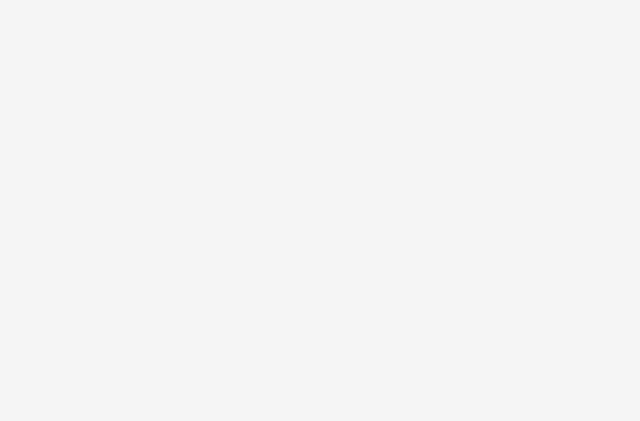
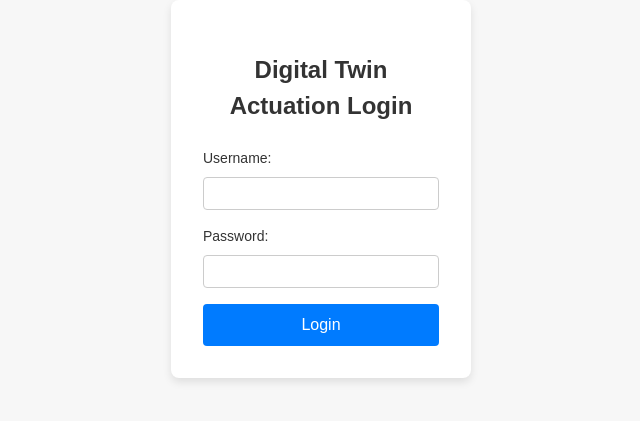
Before and after one commit to likhithkanigolla/zf-dt-frontend, a React (Create React App) app: page /login in a window 1280 px wide. Before the commit this address had no page. Shown: the part 211-632 px from the top of the page, without its empty margins (319-959 px from the left). Built offline with nearby package versions, Linux system fonts and the light colour scheme.

Commit message:
Added Authentication #7

```diff
--- a/package.json
+++ b/package.json
@@ -6,6 +6,7 @@
     "@testing-library/jest-dom": "^5.17.0",
     "@testing-library/react": "^13.4.0",
     "@testing-library/user-event": "^13.5.0",
+    "axios": "^1.7.2",
     "file-saver": "^2.0.5",
     "react": "^18.2.0",
     "react-dom": "^18.2.0",
--- a/src/App.js
+++ b/src/App.js
@@ -6,6 +6,7 @@ import VisualizationPage from './pages/VisualizationPage/VisualizationPage';
 import SimulationPage from './pages/SimulationPage/SimulationPage';
 import ActuationPage from './pages/ActuationPage/ActuationPage';
 import SimulationScenario1 from './pages/SimulationPage/SimulationScenario1';
+import LoginPage from './pages/LoginPage/LoginPage';
 // import DemoPage from './pages/DemoSim/DemoPage';
 
 const App = () => {
@@ -19,6 +20,7 @@ const App = () => {
         <Route path="/actuation" element={<ActuationPage />} />
         {/* <Route path="/demo" element={<DemoPage />} /> */}
         <Route path="/simulation/scenario1" element={<SimulationScenario1 />} />
+        <Route path='/login' element={<LoginPage/>}/>
 
       </Routes>
     </Router>
--- /dev/null
+++ b/src/config.js
@@ -0,0 +1,7 @@
+// config.js
+const config = {
+    // backendAPI : "http://smartcitylivinglab.iiit.ac.in:1629"
+    backendAPI: "http://localhost:1629"
+};
+
+export default config;
--- a/src/pages/ActuationPage/ActuationPage.js
+++ b/src/pages/ActuationPage/ActuationPage.js
@@ -2,6 +2,7 @@
 import React, { useState, useEffect } from 'react';
 import './ActuationPage.css';
 import NavigationBar from '../../components/navigation/Navigation';
+import LoginPage from '../LoginPage/LoginPage';
 
 import ZshapePipe from '../SimulationPage/components/ZshapePipe';
 import MirrorZPipe from '../SimulationPage/components/MirrorZPipe';
@@ -30,7 +31,7 @@ import SimulationCanvas from '../SimulationPage/components/SimulationCanvas';
 const backendAPI = "http://smartcitylivinglab.iiit.ac.in:1629";
 
 const ActuationPage = () => {
-
+  const [isAuthenticated, setIsAuthenticated] = useState(false);
   const [inputValues, setInputValues] = useState({
     number1: '',
     number2: '',
@@ -104,24 +105,15 @@ const ActuationPage = () => {
     );
   };
 
-  useEffect(() => {
-    // Call getNodeStatus for each node when the component mounts
-    const nodeIds = Object.keys(isOn);
-    updateNodeStatus(nodeIds)
-
-    // const interval = setInterval(() => {
-    //     getNodeStatus('WM-WF-KB04-72', '15m');
-    //   }, 5000);
-  }, []);
-
-  const updateNodeStatus = async (nodeIds) => {
-    let tmpIsOn = {};
-    for (let idx in nodeIds) {
-      tmpIsOn[nodeIds[idx]] = await getNodeStatus(nodeIds[idx], "6h");
-    }
-    console.log(tmpIsOn);
-    setIsOn(tmpIsOn);
-    console.log("Done");
+  const parseTime = (timeString) => {
+    const regex = /(\d+)([mhr])/;
+    const [, value, unit] = timeString.match(regex);
+    const multiplier = {
+      m: 60000, // minutes to milliseconds
+      h: 3600000, // hours to milliseconds
+      r: 60000 * 60 * 24, // days to milliseconds
+    };
+    return parseInt(value, 10) * multiplier[unit];
   };
 
   const getNodeStatus = async (nodeId, time) => {
@@ -148,16 +140,33 @@ const ActuationPage = () => {
     }
   };
 
-  const parseTime = (timeString) => {
-    const regex = /(\d+)([mhr])/;
-    const [, value, unit] = timeString.match(regex);
-    const multiplier = {
-      m: 60000, // minutes to milliseconds
-      h: 3600000, // hours to milliseconds
-      r: 60000 * 60 * 24, // days to milliseconds
-    };
-    return parseInt(value, 10) * multiplier[unit];
+  const updateNodeStatus = async (nodeIds) => {
+    let tmpIsOn = {};
+    for (let idx in nodeIds) {
+      tmpIsOn[nodeIds[idx]] = await getNodeStatus(nodeIds[idx], "6h");
+    }
+    console.log(tmpIsOn);
+    setIsOn(tmpIsOn);
+    console.log("Done");
   };
+
+  useEffect(() => {
+    // Call getNodeStatus for each node when the component mounts
+    const nodeIds = Object.keys(isOn);
+    updateNodeStatus(nodeIds)
+    const token = localStorage.getItem('token');
+    if (token) {
+        setIsAuthenticated(true);
+    }
+
+    // const interval = setInterval(() => {
+    //     getNodeStatus('WM-WF-KB04-72', '15m');
+    //   }, 5000);
+  }, []);
+  if (!isAuthenticated) {
+    return <LoginPage />;
+}
+
 
   const NodeActuation = async (nodeType, nodeName, status) => {
     // Update the state based on the current state
--- /dev/null
+++ b/src/pages/LoginPage/LoginPage.css
@@ -0,0 +1,90 @@
+/* LoginPage.css */
+
+/* Reset default margins and paddings */
+html, body {
+    margin: 0;
+    padding: 0;
+    box-sizing: border-box;
+    width: 100%;
+    height: 100%;
+}
+
+/* Ensure all elements inherit the box-sizing */
+*, *::before, *::after {
+    box-sizing: inherit;
+}
+
+/* Add styles for the navigation and content */
+#root, .app-container {
+    width: 100%;
+    height: 100%;
+}
+
+
+body {
+    font-family: Arial, sans-serif;
+    background-color: #f7f7f7;
+    display: flex;
+    justify-content: center;
+    align-items: center;
+    height: 100vh;
+    margin: 0;
+}
+
+.login-container {
+    display: flex;
+    justify-content: center;
+    align-items: center;
+    height: 100%;
+}
+
+.login-box {
+    background: white;
+    padding: 2rem;
+    border-radius: 8px;
+    box-shadow: 0 4px 8px rgba(0, 0, 0, 0.1);
+    width: 300px;
+}
+
+.login-box h2 {
+    text-align: center;
+    margin-bottom: 1.5rem;
+}
+
+.login-form .form-group {
+    margin-bottom: 1rem;
+}
+
+.login-form label {
+    display: block;
+    margin-bottom: 0.5rem;
+}
+
+.login-form input {
+    width: 100%;
+    padding: 0.5rem;
+    border: 1px solid #ccc;
+    border-radius: 4px;
+}
+
+.login-form .error-message {
+    color: red;
+    margin-bottom: 1rem;
+    text-align: center;
+}
+
+.login-form .login-button {
+    width: 100%;
+    padding: 0.75rem;
+    background-color: #007bff;
+    border: none;
+    border-radius: 4px;
+    color: white;
+    font-size: 1rem;
+    cursor: pointer;
+    transition: background-color 0.3s;
+}
+
+.login-form .login-button:hover {
+    background-color: #0056b3;
+}
--- /dev/null
+++ b/src/pages/LoginPage/LoginPage.jsx
@@ -0,0 +1,66 @@
+import React, { useState } from 'react';
+import axios from 'axios';
+import './LoginPage.css';
+import config from '../../config';
+
+const LoginPage = () => {
+    const [username, setUsername] = useState('');
+    const [password, setPassword] = useState('');
+    const [token, setToken] = useState(null);
+    const [error, setError] = useState(null);
+    // const backendAPI = "http://smartcitylivinglab.iiit.ac.in:1629";
+    const backendAPI = "http://localhost:1629/token";
+
+    const handleSubmit = async (event) => {
+        event.preventDefault();
+        try {
+            const response = await axios.post(`${config.backendAPI}/token`, {
+                username,
+                password
+            }, {
+                headers: {
+                    'Content-Type': 'application/x-www-form-urlencoded'
+                }
+            });
+            localStorage.setItem('token', response.data.access_token);
+            // Refresh the page after setting the token
+            window.location.reload();
+        } catch (error) {
+            setError('Invalid username or password. Please try again.');
+        }
+    };
+
+    return (
+        <div className="login-container">
+            <div className="login-box">
+                <h2>Digital Twin Actuation Login</h2>
+                <form onSubmit={handleSubmit} className="login-form">
+                    <div className="form-group">
+                        <label htmlFor="username">Username:</label>
+                        <input
+                            type="text"
+                            id="username"
+                            value={username}
+                            onChange={(e) => setUsername(e.target.value)}
+                            required
+                        />
+                    </div>
+                    <div className="form-group">
+                        <label htmlFor="password">Password:</label>
+                        <input
+                            type="password"
+                            id="password"
+                            value={password}
+                            onChange={(e) => setPassword(e.target.value)}
+                            required
+                        />
+                    </div>
+                    {error && <p className="error-message">{error}</p>}
+                    <button type="submit" className="login-button">Login</button>
+                </form>
+            </div>
+        </div>
+    );
+};
+
+export default LoginPage;
```
Also changed, not shown: 1 other file (tests, documents, lock files or other folders).
